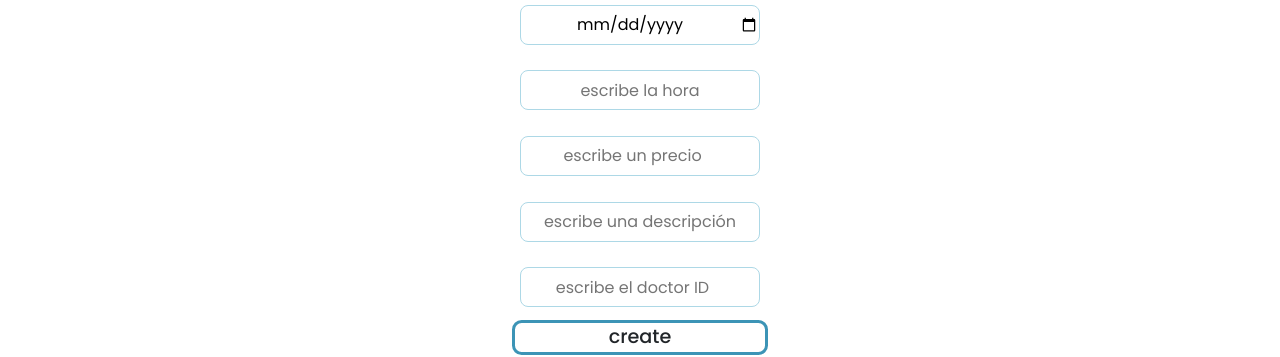
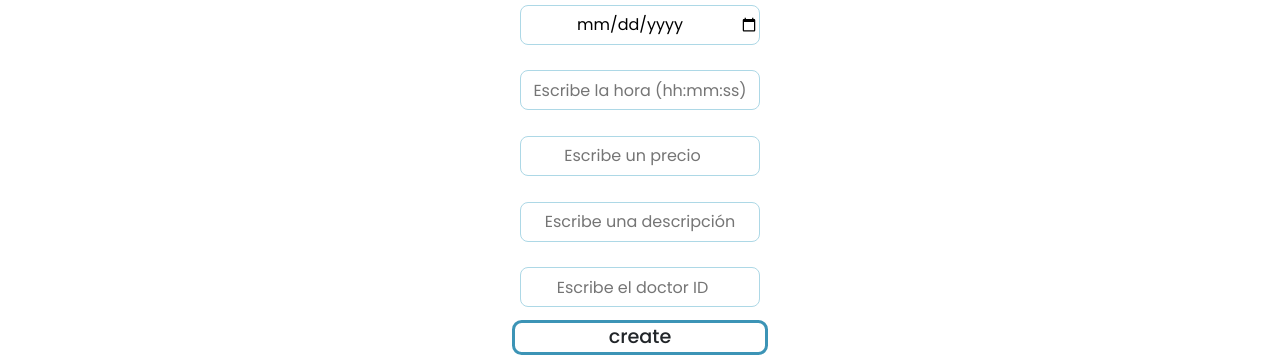
Before and after one commit to jordijerico/ClinicaDentalFrontEnd, a React (Vite) app: page /newappointment in a window 1280 px wide. Shown: the part 192-549 px from the top of the page. Built offline with nearby package versions, Linux system fonts and the light colour scheme.

Commit message:
Refactoring code, and added some inputs hints../ Some css added too

```diff
--- a/src/pages/Appointments/Appointment.css
+++ b/src/pages/Appointments/Appointment.css
@@ -3,6 +3,7 @@
     width: 100vw;
     background-color: transparent;
     border-radius: 2em;
+
 }
 
 .gridAppointments {
@@ -47,6 +48,7 @@
 
     .gridAppointments {
         grid-template-columns: 1fr 1fr 1fr;
+        margin-left: 4em;
     }
 
 
--- a/src/pages/NewAppointment/NewAppointment.css
+++ b/src/pages/NewAppointment/NewAppointment.css
@@ -1,5 +1,3 @@
-
-
 .newAppointmentFormDesign{
     height: 90vh;
     width: 100vw;
--- a/src/pages/NewAppointment/NewAppointment.jsx
+++ b/src/pages/NewAppointment/NewAppointment.jsx
@@ -9,17 +9,6 @@ import "./NewAppointment.css"
 export const NewAppointment = () => {
     const navigate = useNavigate();
 
-    // const [fecha, setFecha] = useState(new Date());
-
-    // useEffect(() => {
-
-    //     console.log("Fecha escogida: ", dayjs(fecha).format('dddd DD MMMM YYYY'));
-
-    //     let fechaBackend = dayjs(fecha).format("YYYY MM DD");
-
-    //     console.log(fechaBackend)
-
-    // }, [fecha]);
 
     const datosCredencialesRedux = useSelector(userData);
 
@@ -44,8 +33,7 @@ export const NewAppointment = () => {
 
 
     const createAppointment = () => {
-        console.log(credenciales);
-        newAppointment(credenciales,datosCredencialesRedux.credentials?.token)
+        newAppointment(credenciales, datosCredencialesRedux.credentials?.token)
             .then(
                 appointmentData => {
                     setTimeout(() => {
@@ -67,7 +55,7 @@ export const NewAppointment = () => {
             <InputText
                 type="date"
                 name="date"
-                placeholder="escribe la fecha"
+                placeholder="Escribe la fecha"
                 changeFunction={(e) => inputHandler(e)}
             // validateFunction={(e) => inputValidate(e)}
             />
@@ -76,7 +64,7 @@ export const NewAppointment = () => {
             <InputText
                 type="text"
                 name="hour"
-                placeholder="escribe la hora"
+                placeholder="Escribe la hora (hh:mm:ss)"
                 changeFunction={(e) => inputHandler(e)}
             // validateFunction={(e) => inputValidate(e)}
             />
@@ -85,7 +73,7 @@ export const NewAppointment = () => {
             <InputText
                 type="number"
                 name="price"
-                placeholder="escribe un precio"
+                placeholder="Escribe un precio"
                 changeFunction={(e) => inputHandler(e)}
             // validateFunction={(e) => inputValidate(e)}
             />
@@ -94,7 +82,7 @@ export const NewAppointment = () => {
             <InputText
                 type="text"
                 name="about"
-                placeholder="escribe una descripción"
+                placeholder="Escribe una descripción"
                 changeFunction={(e) => inputHandler(e)}
             // validateFunction={(e) => inputValidate(e)}
             />
@@ -103,7 +91,7 @@ export const NewAppointment = () => {
             <InputText
                 type="number"
                 name="doctor_id"
-                placeholder="escribe el doctor ID"
+                placeholder="Escribe el doctor ID"
                 changeFunction={(e) => inputHandler(e)}
             // validateFunction={(e) => inputValidate(e)}
             />
@@ -112,7 +100,7 @@ export const NewAppointment = () => {
 
 
 
-            <div className="btnNewAppt" onClick={() => {createAppointment()}} >
+            <div className="btnNewAppt" onClick={() => { createAppointment() }} >
                 create
             </div>
 
--- a/src/services/apiCalls.js
+++ b/src/services/apiCalls.js
@@ -33,14 +33,12 @@ export const registerMe = async (body) => {
 }
 
 export const newAppointment = async (body,token) => {
-    console.log(token);
     var config = {
         headers: {
             'Authorization': 'Bearer ' + token,
         }
     };
-    // console.log(body);
-    // console.log(config);
+
 
     return await axios.post(`${root}/appointment/appointment`,body, config)
 }
```
